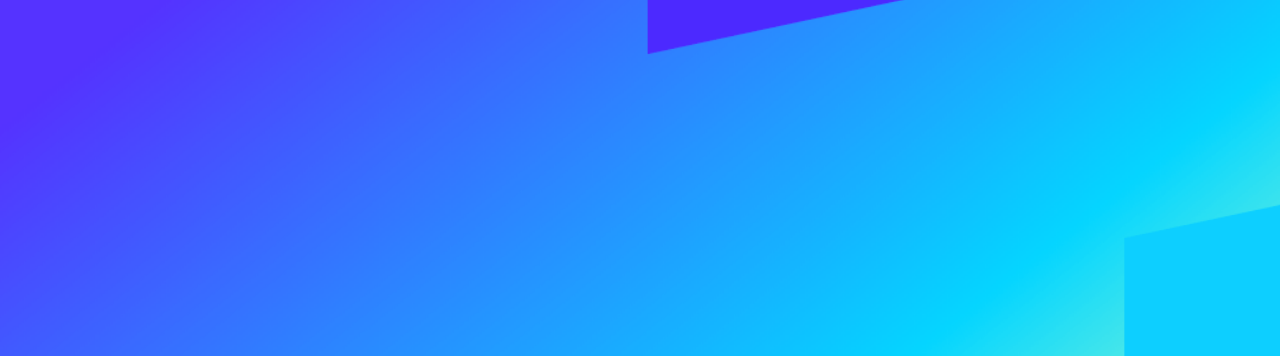
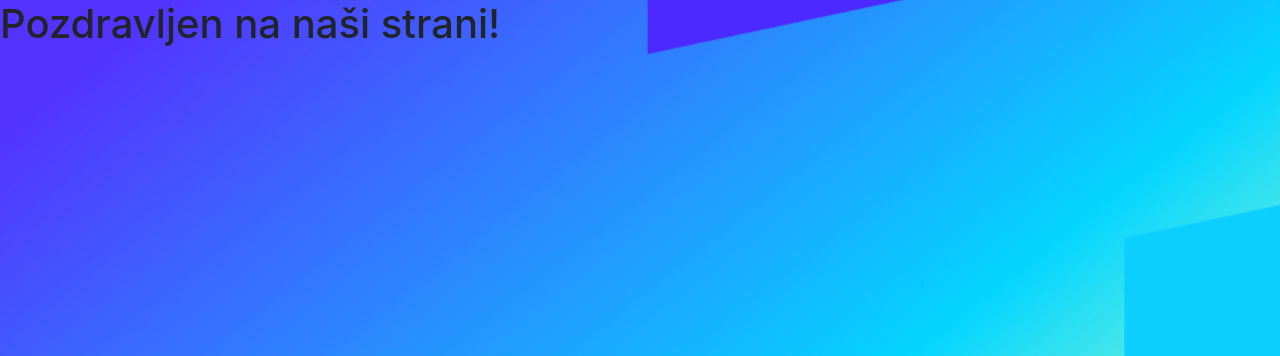
Before and after one commit to R1C-VEG/Website, a PHP site: page / in a window 1280 px wide. Shown: the part 64-420 px from the top of the page. Run offline with PHP 8.4, Linux system fonts and the light colour scheme.

Commit message:
Update index.php

```diff
--- a/index.php
+++ b/index.php
@@ -29,5 +29,8 @@
     <script src="https://cdn.jsdelivr.net/npm/popper.js@1.16.1/dist/umd/popper.min.js" integrity="sha384-9/reFTGAW83EW2RDu2S0VKaIzap3H66lZH81PoYlFhbGU+6BZp6G7niu735Sk7lN" crossorigin="anonymous"></script>
     <script src="https://stackpath.bootstrapcdn.com/bootstrap/4.5.2/js/bootstrap.min.js" integrity="sha384-B4gt1jrGC7Jh4AgTPSdUtOBvfO8shuf57BaghqFfPlYxofvL8/KUEfYiJOMMV+rV" crossorigin="anonymous"></script>
 
+    <h1>Pozdravljen na naši strani!
+      </h1>
+
   </body>
 </html>
```
